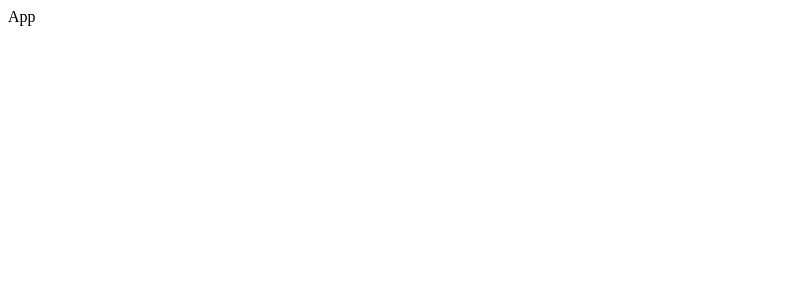
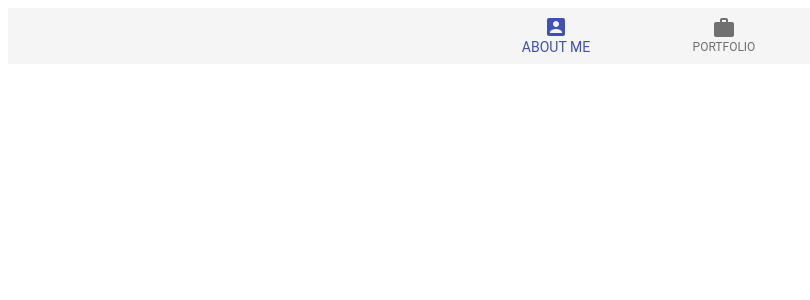
Before and after one commit to alexiszamanidis/alexiszamanidis.github.io, a React (Create React App) app: page / in a window 1280 px wide. Shown: the top 300 px of the page, without its empty margins (0-810 px from the left). Built offline with nearby package versions, Linux system fonts and the light colour scheme.

Commit message:
install material-ui, add NavigationBar.jsx

```diff
--- a/package.json
+++ b/package.json
@@ -3,6 +3,8 @@
   "version": "0.1.0",
   "private": true,
   "dependencies": {
+    "@material-ui/core": "^4.11.2",
+    "@material-ui/icons": "^4.11.2",
     "@testing-library/jest-dom": "^5.11.4",
     "@testing-library/react": "^11.1.0",
     "@testing-library/user-event": "^12.1.10",
--- a/src/App.tsx
+++ /dev/null
@@ -1,7 +0,0 @@
-import React from "react";
-
-function App() {
-    return <div>App</div>;
-}
-
-export default App;
--- /dev/null
+++ b/src/components/App.tsx
@@ -0,0 +1,12 @@
+import React from "react";
+import NavigationBar from "./NavigationBar/NavigationBar";
+
+function App() {
+    return (
+        <div>
+            <NavigationBar />
+        </div>
+    );
+}
+
+export default App;
--- /dev/null
+++ b/src/components/NavigationBar/NavigationBar.jsx
@@ -0,0 +1,33 @@
+import React from "react";
+import { makeStyles } from "@material-ui/core/styles";
+import BottomNavigation from "@material-ui/core/BottomNavigation";
+import BottomNavigationAction from "@material-ui/core/BottomNavigationAction";
+import { AccountBox, Work } from "@material-ui/icons";
+
+const useStyles = makeStyles({
+    root: {
+        width: "100%",
+        backgroundColor: "#f5f5f5",
+    },
+});
+
+function NavigationBar() {
+    const classes = useStyles();
+    const [value, setValue] = React.useState(0);
+
+    return (
+        <BottomNavigation
+            value={value}
+            onChange={(event, newValue) => {
+                setValue(newValue);
+            }}
+            showLabels
+            className={classes.root}
+        >
+            <BottomNavigationAction label="ABOUT ME" icon={<AccountBox />} />
+            <BottomNavigationAction label="PORTFOLIO" icon={<Work />} />
+        </BottomNavigation>
+    );
+}
+
+export default NavigationBar;
--- a/src/index.tsx
+++ b/src/index.tsx
@@ -1,5 +1,5 @@
 import React from "react";
 import ReactDOM from "react-dom";
-import App from "./App";
+import App from "./components/App";
 
 ReactDOM.render(<App />, document.getElementById("root"));
--- /dev/null
+++ b/src/react-app-env.d.ts
@@ -0,0 +1 @@
+/// <reference types="react-scripts" />
```
Also changed, not shown: 1 other file (tests, documents, lock files or other folders).
